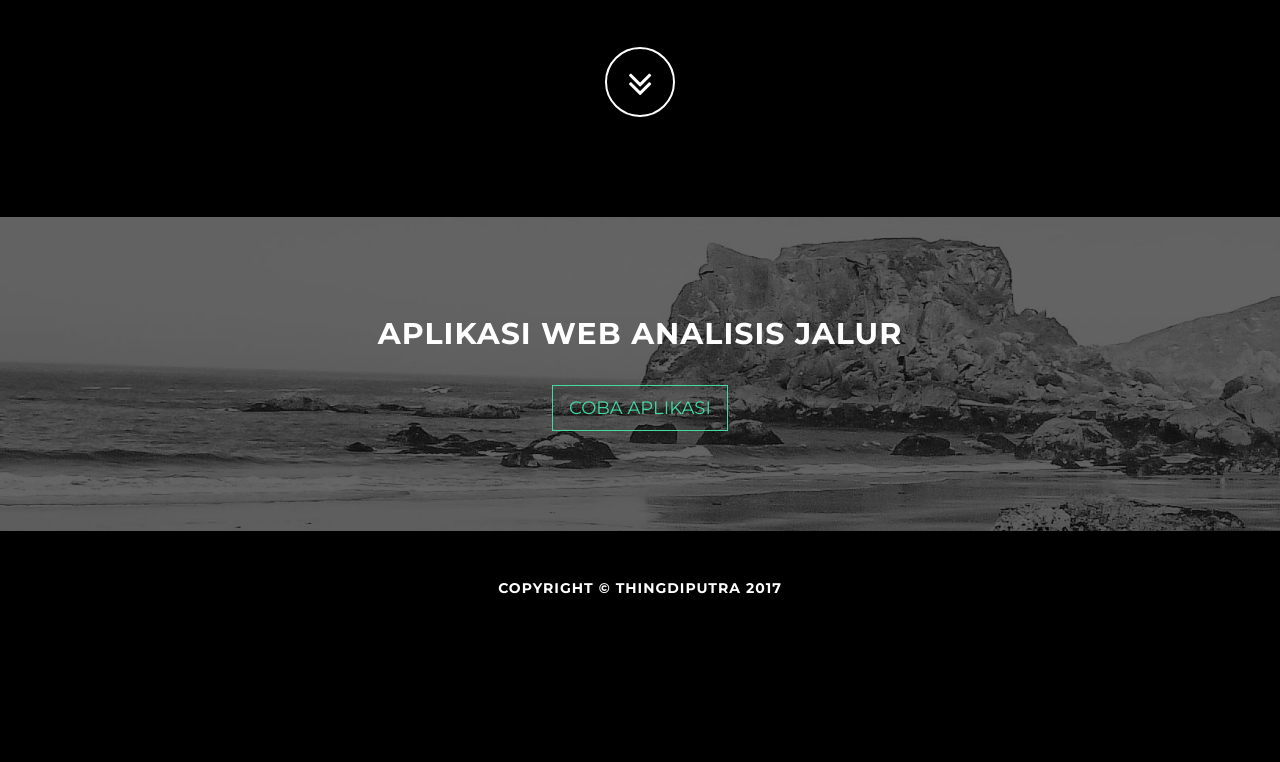
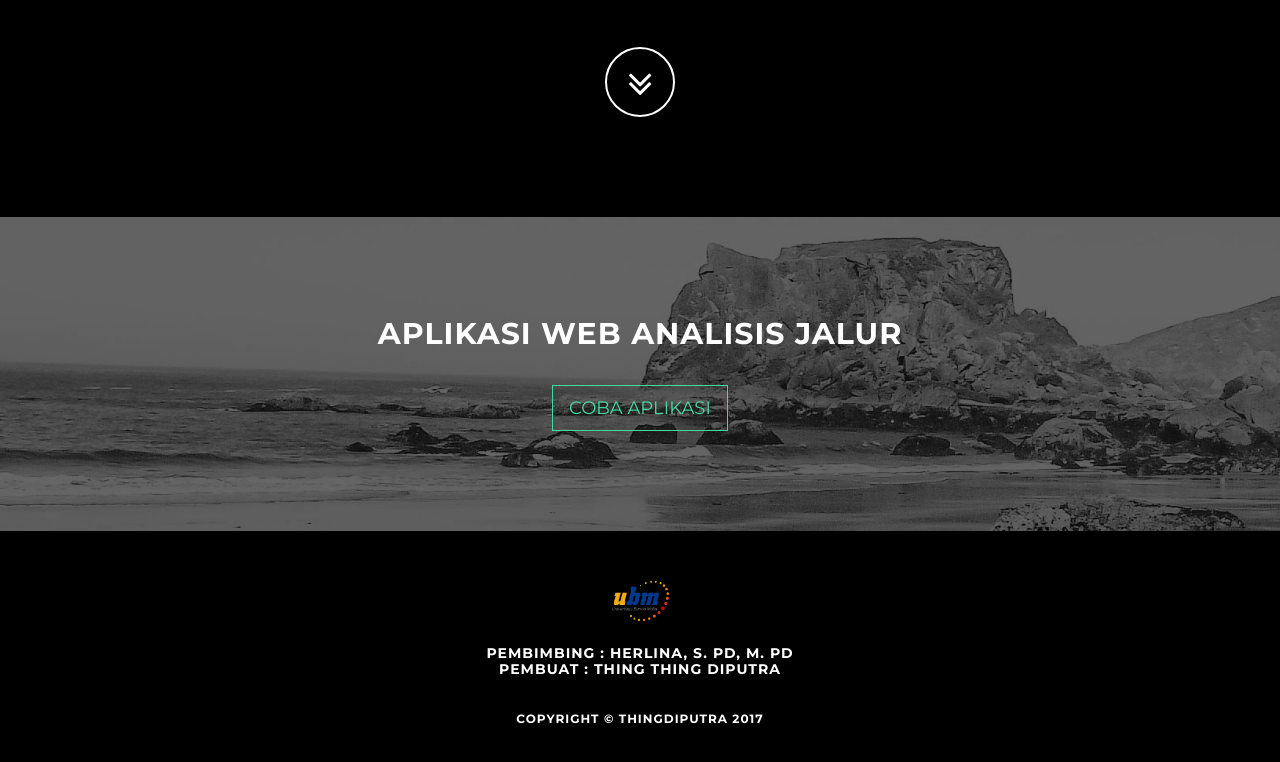
Before and after one commit to thingdiputra/thingdiputra.github.io, a website: page index.html in a window 1280 px wide. Shown: the part 2126-2888 px from the top of the page. Before the commit the page ends 2807 px from the top, so only its background shows below. Drawn offline with nearby package versions, Linux system fonts and the light colour scheme.

Commit message:
keterangan & logo

```diff
--- a/index.html
+++ b/index.html
@@ -149,7 +149,12 @@
     <!-- Footer -->
     <footer>
         <div class="container text-center">
-            <h5>Copyright &copy; thingdiputra 2017</h5>
+            <div style="width: 5%; display: inline-block;">
+                <img src="img/ubm.png" class="img-responsive" />
+            </div>
+            <br><br>
+            <h5>Pembimbing : Herlina, S. Pd, M. Pd<br>Pembuat : Thing Thing Diputra </h5>
+            <h6>Copyright &copy; thingdiputra 2017</h6>
         </div>
     </footer>
 
```
Also changed, not shown: aplikasi.html (+3 -0 lines), img/UBM.png (added).
